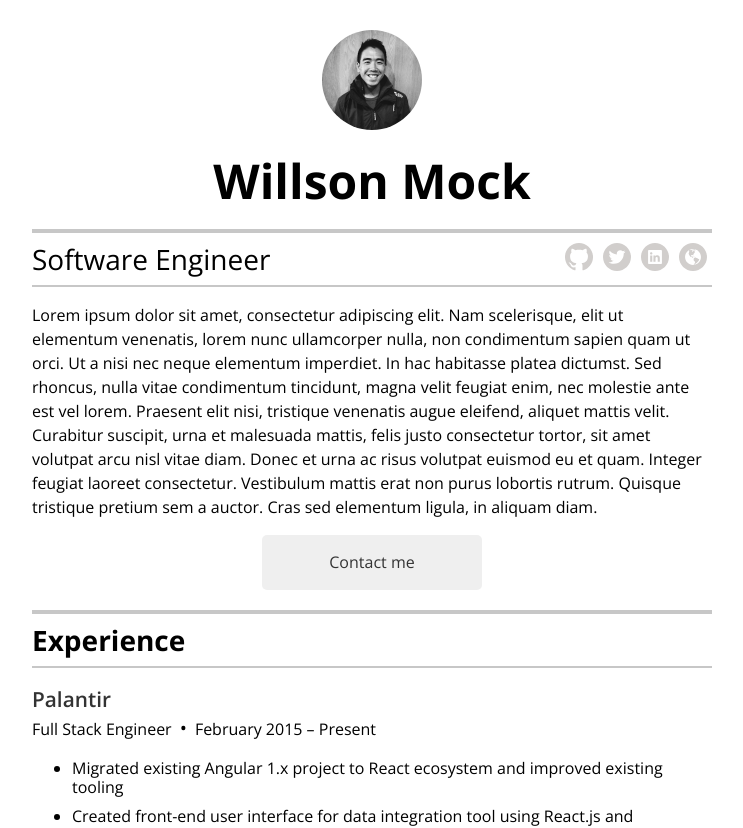
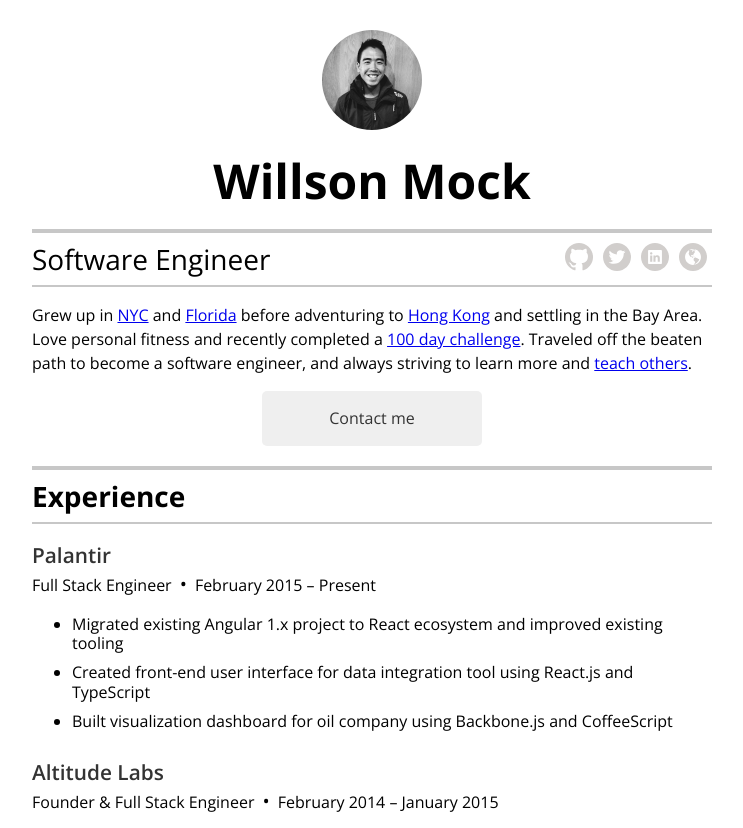
Before and after one commit to fay-jai/willsonmock.com, a React (Create React App) app: page / in a window 1280 px wide. Shown: the top 828 px of the page, without its empty margins (268-1011 px from the left). Built offline with nearby package versions, Linux system fonts and the light colour scheme.

Commit message:
Add personal blurb

```diff
--- a/src/data.js
+++ b/src/data.js
@@ -1,3 +1,4 @@
+import React from "react";
 import moment from "moment";
 import blog from "./img/blog.svg";
 import github from "./img/github.svg";
@@ -5,12 +6,22 @@ import linkedin from "./img/linkedin.svg";
 import profile from "./img/profile.jpg";
 import twitter from "./img/twitter.svg";
 
+const blurb = (
+    <span>
+        Grew up in <a href="https://en.wikipedia.org/wiki/Chinatowns_in_Brooklyn">NYC</a> and&nbsp;
+        <a href="https://en.wikipedia.org/wiki/Melbourne,_Florida">Florida</a> before adventuring to&nbsp;
+        <a href="http://altitudelabs.com/">Hong Kong</a> and settling in the Bay Area. Love personal fitness and recently completed a&nbsp;
+        <a href="https://www.instagram.com/p/BGVtFHEyBTV/?taken-by=fay_jai">100 day challenge</a>. Traveled off the beaten path to become a
+        software engineer, and always striving to learn more and <a href="https://medium.com/@fay_jai/">teach others</a>.
+    </span>
+);
+
 const data = {
     aboutMe: {
         name: "Willson Mock",
         email: "willson.mock@gmail.com",
-        blurb: "Lorem ipsum dolor sit amet, consectetur adipiscing elit. Nam scelerisque, elit ut elementum venenatis, lorem nunc ullamcorper nulla, non condimentum sapien quam ut orci. Ut a nisi nec neque elementum imperdiet. In hac habitasse platea dictumst. Sed rhoncus, nulla vitae condimentum tincidunt, magna velit feugiat enim, nec molestie ante est vel lorem. Praesent elit nisi, tristique venenatis augue eleifend, aliquet mattis velit. Curabitur suscipit, urna et malesuada mattis, felis justo consectetur tortor, sit amet volutpat arcu nisl vitae diam. Donec et urna ac risus volutpat euismod eu et quam. Integer feugiat laoreet consectetur. Vestibulum mattis erat non purus lobortis rutrum. Quisque tristique pretium sem a auctor. Cras sed elementum ligula, in aliquam diam.",
-        profile: profile,
+        blurb,
+        profile,
         social: [
             {
                 alt: "github",
```
